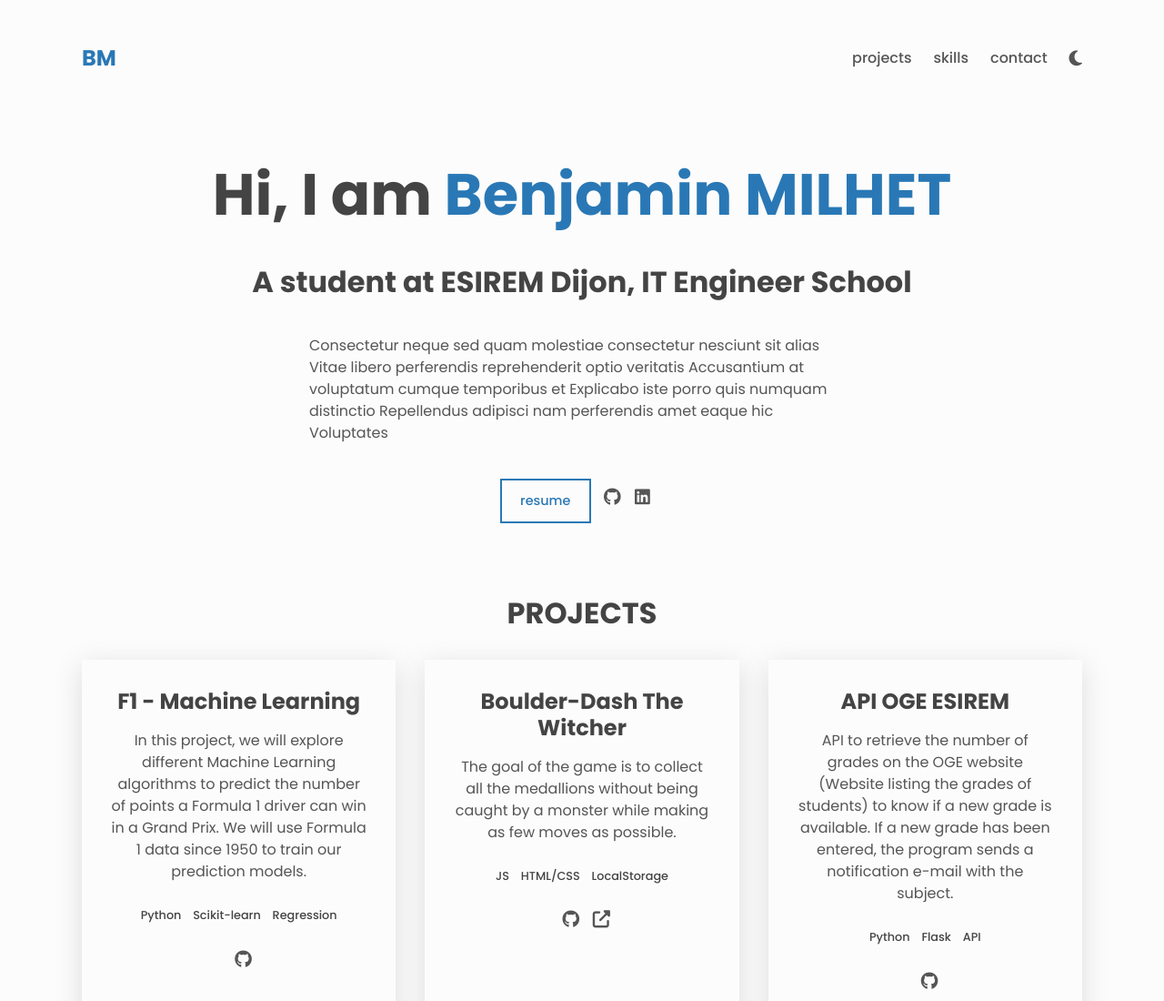
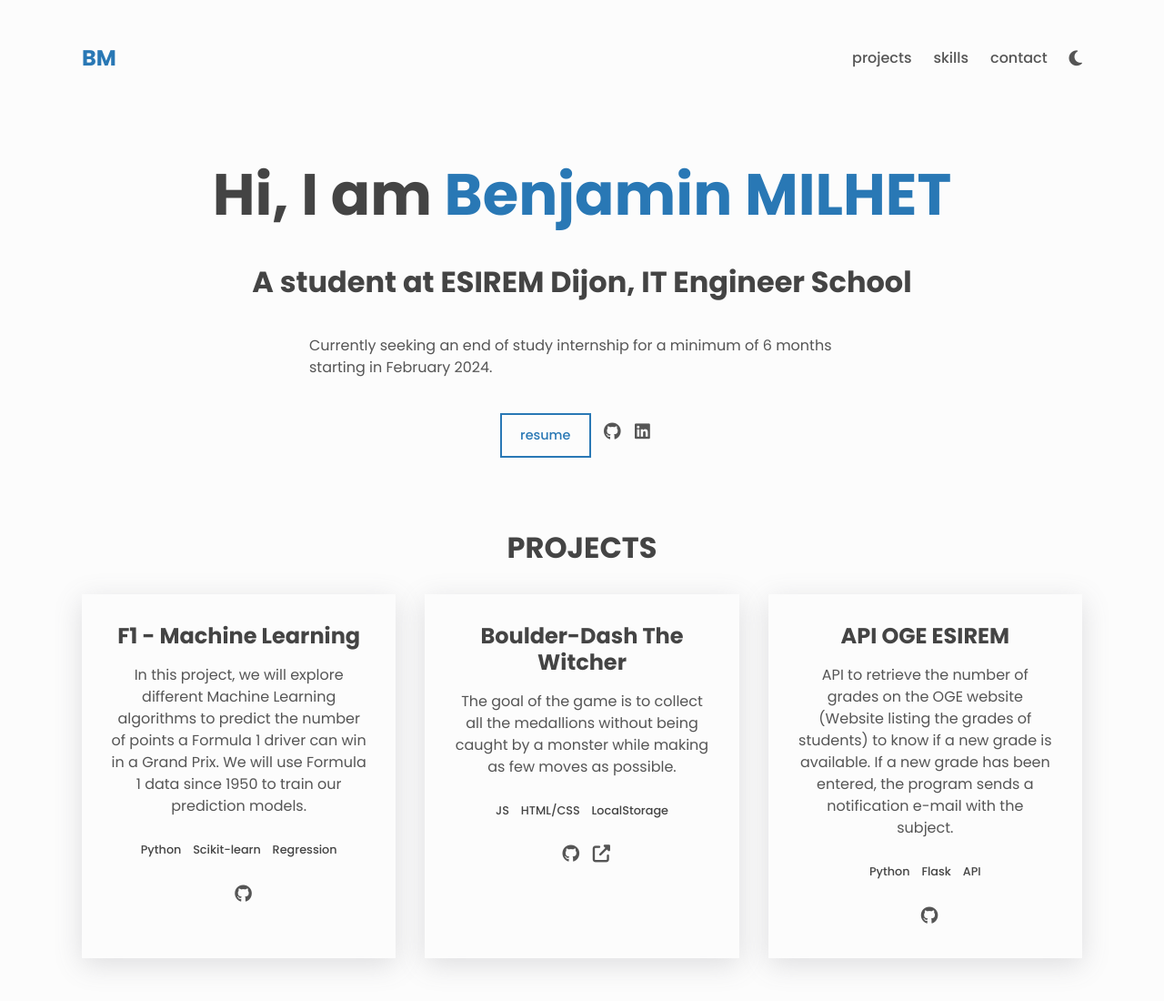
Before and after one commit to benjamin-milhet/benjamin-milhet.github.io, a plain HTML site: page index.html in a window 1280 px wide. Shown: the top 1100 px of the page at 91% size. Drawn offline with Linux system fonts and the light colour scheme.

Commit message:
pdf + index

```diff
--- a/index.html
+++ b/index.html
@@ -58,15 +58,11 @@
         <h1>Hi, I am <span class="about__name">Benjamin MILHET</span></h1>
         <h2 class="about__role">A student at ESIREM Dijon, IT Engineer School</h2>
         <p class="about__desc">
-          Consectetur neque sed quam molestiae consectetur nesciunt sit alias
-          Vitae libero perferendis reprehenderit optio veritatis Accusantium at
-          voluptatum cumque temporibus et Explicabo iste porro quis numquam
-          distinctio Repellendus adipisci nam perferendis amet eaque hic
-          Voluptates
+			Currently seeking an end of study internship for a minimum of 6 months starting in February 2024.
         </p>
 
         <div class="about__contact center">
-          <a href="https://example.com">
+          <a href="./MILHET_CV_EN.pdf" target="_blank">
             <span class="btn btn--outline">Resume</span>
           </a>
 
@@ -242,6 +238,7 @@
           <li class="skills__list-item btn btn--plain">JavaScript</li>
           <li class="skills__list-item btn btn--plain">TypeScript</li>
           <li class="skills__list-item btn btn--plain">Node.js</li>
+          <li class="skills__list-item btn btn--plain">Flask</li>
           <li class="skills__list-item btn btn--plain">PHP</li>
 		  <li class="skills__list-item btn btn--plain">Symfony</li>
           <li class="skills__list-item btn btn--plain">Git</li>
```
Also changed, not shown: 1 other file.
